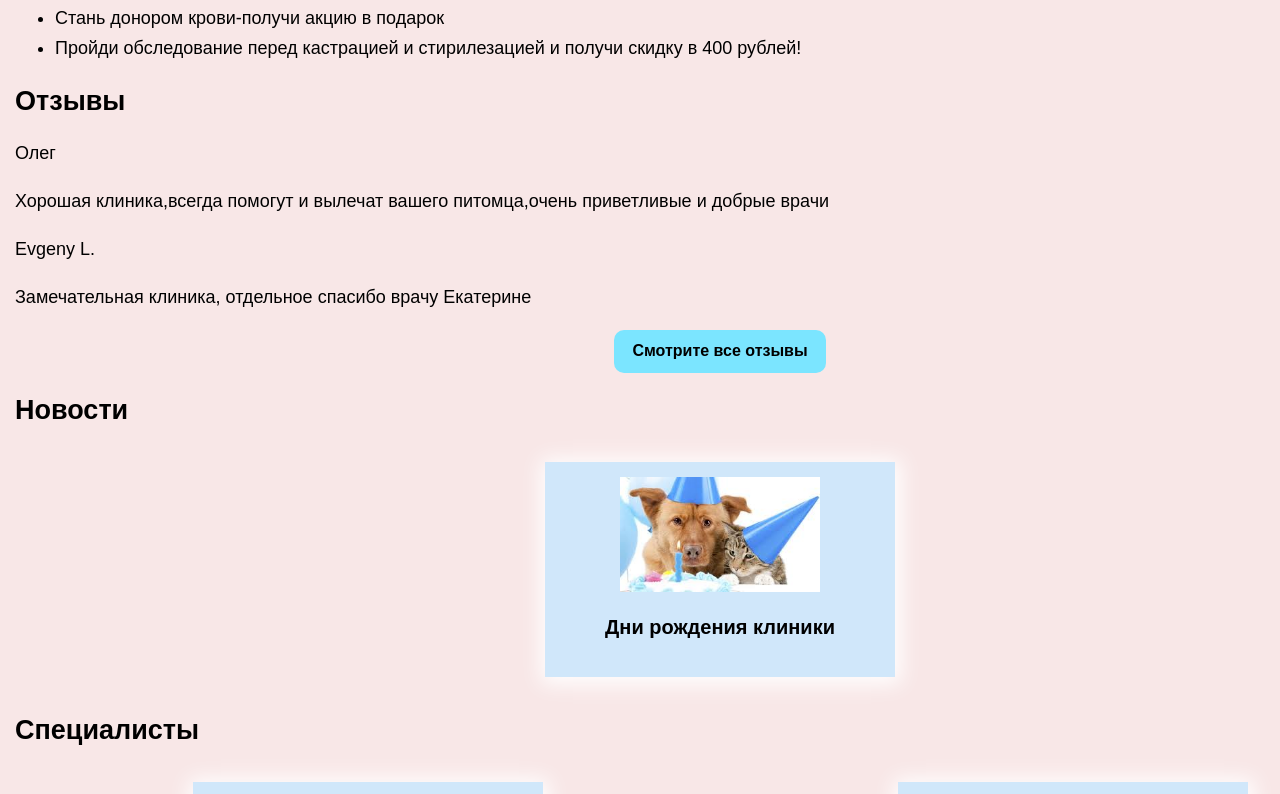
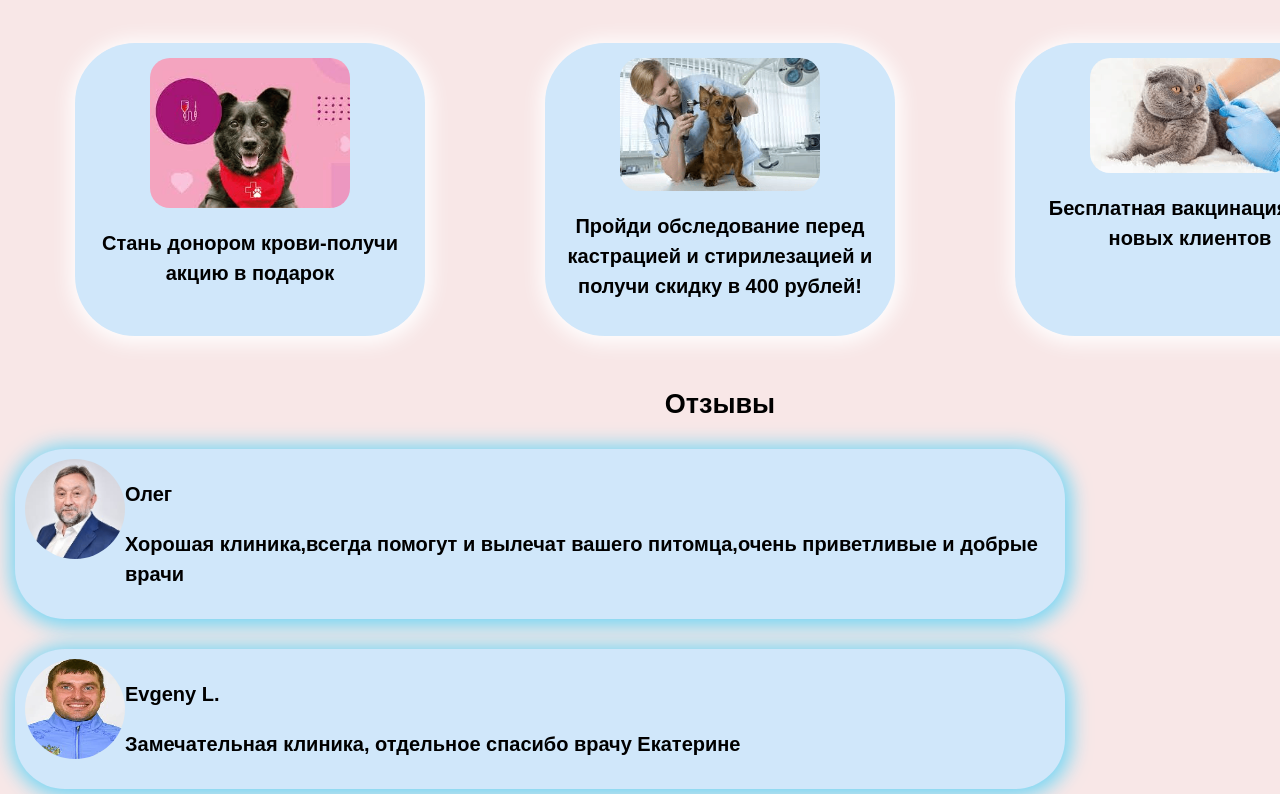
Before and after one commit to AuhadievaAA/PROJECT, a plain HTML site: page index.html in a window 1280 px wide. Shown: the part 894-1688 px from the top of the page. Drawn offline with Linux system fonts and the light colour scheme.

Commit message:
Add files via upload

```diff
--- a/index.html
+++ b/index.html
@@ -1,5 +1,6 @@
 <!DOCTYPE html>
 <html lang="en">
+
 <head>
     <meta charset="UTF-8">
     <meta name="viewport" content="width=device-width, initial-scale=1.0">
@@ -7,6 +8,7 @@
     <link rel="stylesheet" href="styles/normalize.css">
     <link rel="stylesheet" href="styles/style.css">
 </head>
+
 <body>
     <header class="header container">
         <img class="header__logo" src="images/logo.webp" alt="Здоровый хвостик" width="80" height="80">
@@ -30,29 +32,44 @@
     <main class="main container">
         <section class="our-advantages">
             <h2 class="our-advantages__title"> Наши преимущества</h2>
-            <ul class="our-advantages__list">
+            <div class="our-advantages__container">
+                <div class="our-advantages__div">
                     <li class="our-advantages__item">Высококласные врачи</li>
+                </div>
+                <div class="our-advantages__div">
                     <li class="our-advantages__item">Точная диагностика</li>
+                </div>
+                <div class="our-advantages__div">
                     <li class="our-advantages__item">современная лаборатория</li>
+                </div>
+                <div class="our-advantages__div">
                     <li class="our-advantages__item">Стационарное лечение</li>
+                </div>
+                <div class="our-advantages__div">
                     <li class="our-advantages__item">Ветеринарная скорая</li>
+                </div>
+                <div class="our-advantages__div">
                     <li class="our-advantages__item">Проведение тяжелых операций</li>
-            </ul>
+                </div>
+            </div>
         </section>
 
         <section class="popular-services">
             <h2 class="popular-services__title"> Популярные услуги</h2>
             <div class="popular-services__container">
                 <div class="popular-services__div">
-                <img class="popular-services__image" src="images/ultrasound scan.jpg" alt="узи кошек и собак" width="200" height="150">
+                    <img class="popular-services__image" src="images/ultrasound scan.jpg" alt="узи кошек и собак"
+                        width="200" height="150">
                     <p class="popular-services__text">Узи кошек и собак от 450 рублей</p>
                 </div>
                 <div class="popular-services__div">
-                <img class="popular-services__image" src="images/vaccination.jpg" alt="вакцинация"width=200 height="150">
+                    <img class="popular-services__image" src="images/vaccination.jpg" alt="вакцинация" width=200
+                        height="150">
                     <p class="popular-services__text">Вакцинация от 1230 рублей</p>
                 </div>
                 <div class="popular-services__div">
-                <img class="popular-services__image" src="images/castration.jpg" alt="Кастрация и стерилизация"width=200 height="150">
+                    <img class="popular-services__image" src="images/castration.jpg" alt="Кастрация и стерилизация"
+                        width=200 height="150">
                     <p class="popular-services__text">Кастрация и стерилизация от 1750 рублей</p>
                 </div>
             </div>
@@ -62,21 +79,41 @@
         </section>
         <section class="stock">
             <h2 class="stock__title">Акции</h2>
-            <ul class="stock__list">
-                <li class="stock__item">Стань донором крови-получи акцию в подарок</li>
-                <li class="stock__item">Пройди обследование перед кастрацией и стирилезацией и получи скидку в 400 рублей!</li>
-            </ul>
+            <div class="stock__container">
+                <div class="stock__div">
+                    <img class="stock__image" src="images/stock1.png" alt="донором" width="200" height="150">
+                    <p class="stock__item">Стань донором крови-получи акцию в подарок</p>
+                </div>
+                <div class="stock__div">
+                    <img class="stock__image" src="images/stock2.png" alt="обследование" width="200" height="150">
+                    <p class="stock__item">Пройди обследование перед кастрацией и стирилезацией и получи скидку в 400
+                        рублей!</p>
+                </div>
+                <div class="stock__div">
+                    <img class="stock__image" src="images/stock3.png" alt="вакцинация" width="200" height="150">
+                    <p class="stock__item">Бесплатная вакцинация для новых клиентов</p>
+                </div>
+            </div>
         </section>
         <section class="reviews">
             <h2 class="reviews__title">Отзывы</h2>
+            <div class="reviews__container">
                 <div class="reviews__div">
+                    <img class="reviews__image" src="images/reviews2.png" alt="Олег" width="100" height="50">
+                    <div class="reviews__decr">
                         <p class="reviews__name">Олег</p>
-                    <p class="reviews__text">Хорошая клиника,всегда помогут и вылечат вашего питомца,очень приветливые и добрые врачи</p>
+                        <p class="reviews__text">Хорошая клиника,всегда помогут и вылечат вашего питомца,очень
+                            приветливые и добрые врачи</p>
                     </div>
 
+                </div>
                 <div class="reviews__div">
+                    <img class="reviews__image" src="images/reviews1.png" alt="евгений" width="100" height="50">
+                    <div class="reviews__decr">
                     <p class="reviews__name">Evgeny L.</p>
                     <p class="reviews__text">Замечательная клиника, отдельное спасибо врачу Екатерине</p>
+                </div>
+                </div>
             </div>
             <div class="reviews__button">
                 <button class="button" type="button">Смотрите все отзывы</button>
@@ -89,6 +126,22 @@
                     <img class="new__image" src="images/birthday.jpg" alt="дни рождения клиники" width=200 height="150">
                     <p class="new__text">Дни рождения клиники</p>
                 </div>
+                <div class="new__div">
+                    <img class="new__image" src="images/new1.png" alt="оборудования" width="200" height="150">
+                    <p class="new__text">Открытие нового диагностического оборудования</p>
+                </div>
+                <div class="new__div">
+                    <img class="new__image" src="images/new2.png" alt="чипирования" width="200" height="150">
+                    <p class="new__text">Программа чипирования домашних животных</p>
+                </div>
+                <div class="new__div">
+                    <img class="new__image" src="images/new3.png" alt="Партнерство" width="200" height="150">
+                    <p class="new__text">Партнерство с местными приютами</p>
+                </div>
+                <div class="new__div">
+                    <img class="new__image" src="images/new4.png" alt="консультаций" width="200" height="150">
+                    <p class="new__text">Запуск онлайн-консультаций</p>
+                </div>
             </div>
         </section>
 
@@ -96,11 +149,13 @@
             <h2 class="specialists__title">Специалисты</h2>
             <div class="specialists__container">
                 <div class="specialists__div">
-                <img class="specialists__image" src="images/doctor 1.jpg" alt="Юлия Сергеевна" width="150" height="190">
+                    <img class="specialists__image" src="images/doctor 1.jpg" alt="Юлия Сергеевна" width="150"
+                        height="190">
                     <p class="specialists__name">Юлия Сергеевна</p>
                 </div>
                 <div class="specialists__div">
-                <img class="specialists__image" src="images/doctor 2.jpg" alt="Екатерина Алексеевна" width="150" height="190">
+                    <img class="specialists__image" src="images/doctor 2.jpg" alt="Екатерина Алексеевна" width="150"
+                        height="190">
                     <p class="specialists__name">Екатерина Алексеевна</p>
                 </div>
             </div>
@@ -166,4 +221,5 @@
     </div>
     <!--/ Формы -->
 </body>
+
 </html>
--- a/styles/main.css
+++ b/styles/main.css
@@ -7,6 +7,7 @@
 }
 
 .specialists__div {
+    border-radius: 60px;
     width: 350px;
     padding: 15px;
     background-color: rgb(208, 231, 250);
@@ -34,6 +35,7 @@
     justify-content: space-around;
 }
 .popular-services__div {
+    border-radius: 60px;
     width: 350px;
     padding: 15px;
     background-color: rgb(208, 231, 250);
@@ -48,11 +50,69 @@
     font-weight: bold;
     text-align: center;
 }
+
+.specialists__image {
+    border-radius: 20px;
+}
+
 .popular-services__container {
     display: flex;
     justify-content: space-around;
 }
+
+.popular-services__image{
+    border-radius: 20px;
+}
+
+.new__div__container {
+    display: flex;
+    justify-content: space-around;
+}
+
+.new__title {
+    text-align: center;
+}
 .new__div {
+    border-radius: 60px;
+    width: 500px;
+    padding: 20px;
+    background-color: rgb(208, 231, 250);
+    color: black;
+    box-shadow: 1px 2px 20px 5px #ffffff;
+    display: flex;
+    flex-direction: column;
+    align-items: center;
+    margin-top: 20px;
+    margin-bottom: 20px;
+    margin-left: 30px;
+    margin-right: 30px;
+    font-size: 20px;
+    font-weight: bold;
+    text-align: center;
+}
+
+.new__image {
+    border-radius: 20px;
+}
+
+.our-advantages__title{
+    text-align: center;
+}
+.stock__title {
+    text-align: center;
+}
+.popular-services__title {
+    text-align: center;
+}
+.reviews__title {
+    text-align: center;
+}
+
+.specialists__title {
+    text-align: center;
+}
+.our-advantages__item {
+    border-radius: 50px;
     width: 350px;
     padding: 15px;
     background-color: rgb(208, 231, 250);
@@ -65,15 +125,57 @@
     margin-bottom: 15px;
     font-size: 20px;
     font-weight: bold;
-    text-align: center;
+    text-align: center
 }
-.new__div__container {
+.our-advantages__container {
+    display: flex;
+    flex-wrap: wrap;
+    gap: 10px;
+    justify-content: space-around
+}
+.stock__div {
+    border-radius: 60px;
+    width: 350px;
+    padding: 15px;
+    background-color: rgb(208, 231, 250);
+    color: black;
+    box-shadow: 1px 2px 20px 5px #ffffff;
+    display: flex;
+    flex-direction: column;
+    align-items: center;
+    margin-top: 30px;
+    margin-bottom: 30px;
+    margin-right: 30px;
+    margin-left: 30px;
+    font-size: 20px;
+    font-weight: bold;
+    text-align: center
+
+}
+.stock__container {
     display: flex;
     justify-content: space-around;
 }
-.our-advantages__title{
-    text-align: center;
+
+.stock__image {
+    border-radius: 20px;
 }
-.stock__title {
-    text-align: center;
+
+.reviews__div {
+    border-radius: 50px;
+    width: 1050px;
+    padding: 10px;
+    background-color: rgb(208, 231, 250);
+    color: black;
+    box-shadow: 1px 2px 20px 5px #70d6f5;
+    display: flex;
+    margin-top: 30px;
+    margin-bottom: 30px;
+    font-size: 20px;
+    font-weight: bold;
 }
+.reviews__image{
+    border-radius: 60px;
+    width: 100px;
+    height: 100px;
+}
```
Also changed, not shown: images/new1.png (added), images/new2.png (added), images/new3.png (added), images/new4.png (added), images/reviews1.png (added), images/reviews2.png (added), images/stock1.png (added), images/stock2.png (added), images/stock3.png (added). Lines whose indentation alone changed are shown as unchanged.
